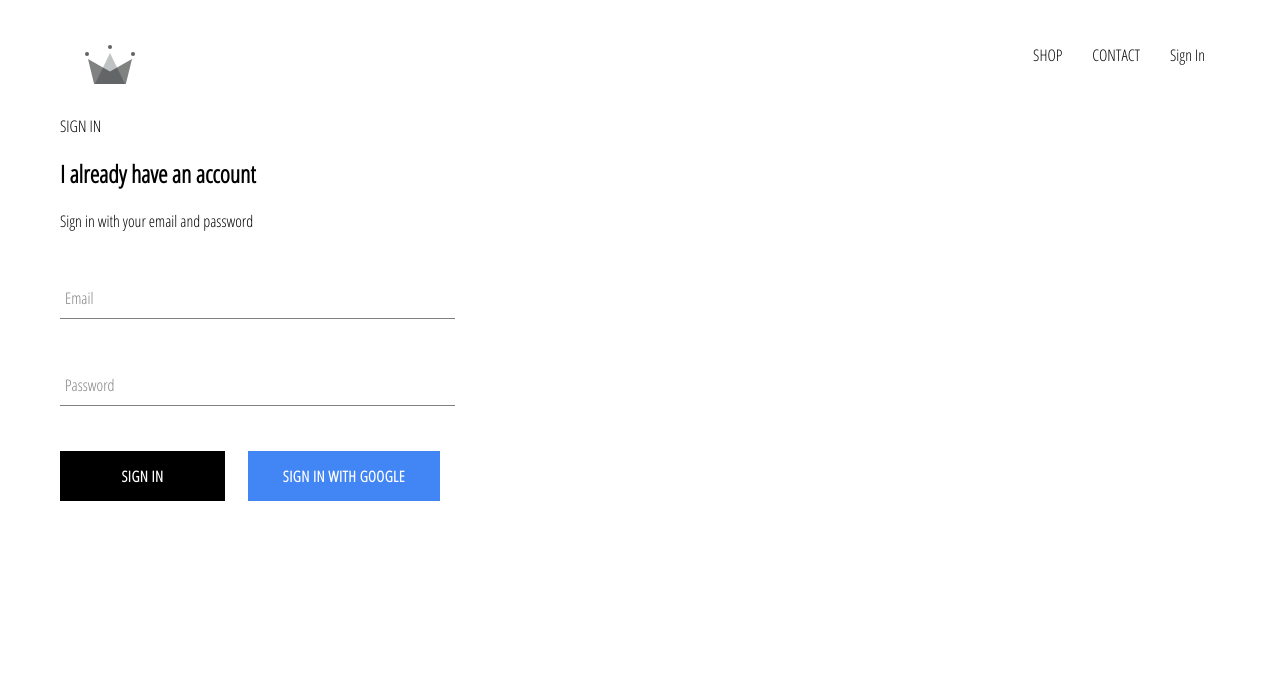
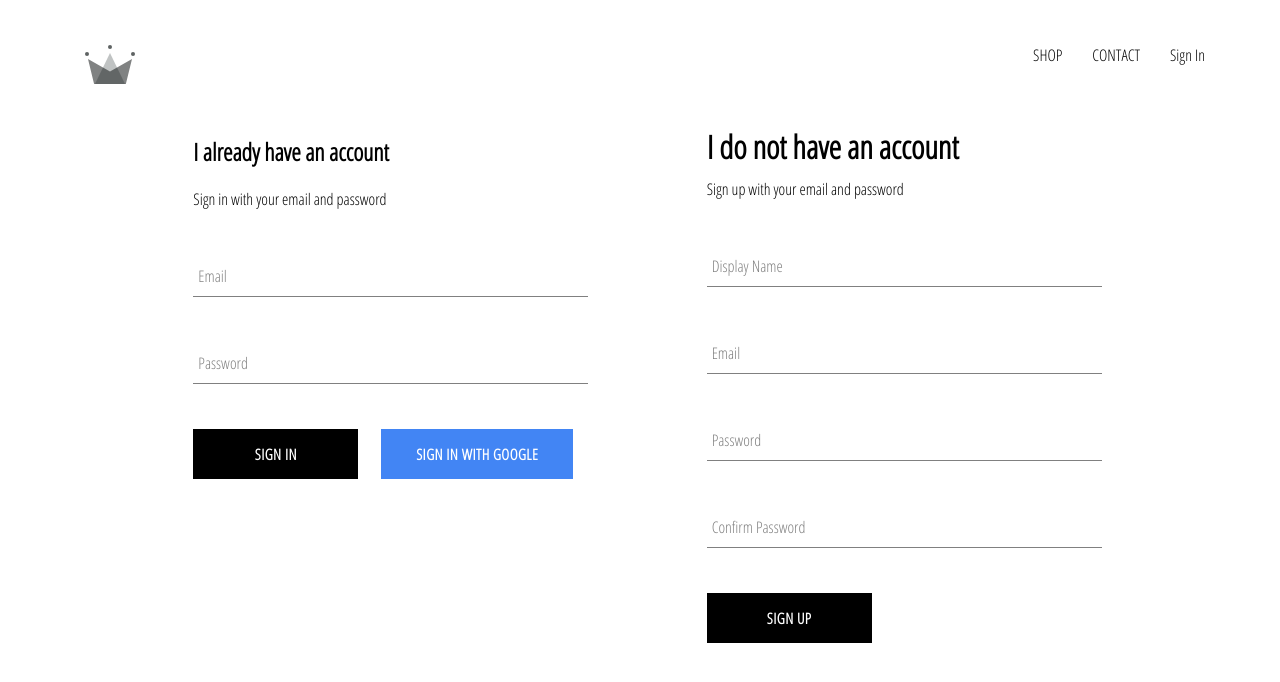
Before and after one commit to vyasriday/udemy-complete-react-developer, a React (Create React App) app in the folder ecommerce-website/: page /signin in a window 1280 px wide. Shown: the top 682 px of the page. Built offline with nearby package versions, Linux system fonts and the light colour scheme; no server answers.

Commit message:
implemented sign up and sign in with email and password and create user profile on successful sign up

```diff
--- a/ecommerce-website/src/components/sign-in/SignIn.jsx
+++ b/ecommerce-website/src/components/sign-in/SignIn.jsx
@@ -2,7 +2,7 @@
 import FormInput from '../form-input/FormInput';
 import CustomButton from '../custom-button/CustomButton';
 import { signInWithGoogle } from '../../firebase/firebase.util';
-
+import { auth } from '../../firebase/firebase.util';
 import './SignIn.scss';
 
 class SignIn extends React.Component {
@@ -20,8 +20,10 @@
 		this.setState({ [name]: value });
 	};
 
-	submitHandler = (event) => {
+	handleSubmit = async (event) => {
+		const { email, password } = this.state;
 		event.preventDefault();
+		await auth.signInWithEmailAndPassword(email, password);
 		this.setState({
 			email: '',
 			password: '',
@@ -32,7 +34,7 @@
 			<div className='sign-in'>
 				<h2>I already have an account</h2>
 				<span>Sign in with your email and password</span>
-				<form onSubmit={this.submitHandler}>
+				<form onSubmit={this.handleSubmit}>
 					<FormInput
 						type='email'
 						name='email'
--- /dev/null
+++ b/ecommerce-website/src/components/sign-up/SignUp.jsx
@@ -0,0 +1,94 @@
+import React from 'react';
+import FormInput from '../form-input/FormInput';
+import CustomButton from '../custom-button/CustomButton';
+import { createUserProfileDocument, auth } from '../../firebase/firebase.util';
+import './SignUp.scss';
+
+class SignUp extends React.Component {
+	constructor(props) {
+		super(props);
+		this.state = {
+			displayName: '',
+			email: '',
+			password: '',
+			confirmPassword: '',
+		};
+	}
+	handleChange = (event) => {
+		const { name, value } = event.target;
+		this.setState({
+			[name]: value,
+		});
+	};
+
+	handleFormSubmit = async (event) => {
+		event.preventDefault();
+		const { displayName, email, password, confirmPassword } = this.state;
+		if (password !== confirmPassword) {
+			alert('Passwords do not match');
+			return;
+		}
+		try {
+			const { user } = await auth.createUserWithEmailAndPassword(
+				email,
+				password
+			);
+			await createUserProfileDocument(user, { displayName });
+			this.setState({
+				displayName: '',
+				email: '',
+				password: '',
+				confirmPassword: '',
+			});
+		} catch (e) {
+			console.log('Error occured', e);
+		}
+	};
+
+	render() {
+		const { displayName, email, password, confirmPassword } = this.state;
+		return (
+			<div className='sign-up'>
+				<h1 className='title'>I do not have an account</h1>
+				<span>Sign up with your email and password</span>
+				<form onSubmit={this.handleFormSubmit}>
+					<FormInput
+						type='text'
+						required
+						name='displayName'
+						label='Display Name'
+						value={displayName}
+						handleChange={this.handleChange}
+					/>
+					<FormInput
+						type='email'
+						required
+						name='email'
+						label='Email'
+						value={email}
+						handleChange={this.handleChange}
+					/>
+					<FormInput
+						type='password'
+						required
+						name='password'
+						label='Password'
+						value={password}
+						handleChange={this.handleChange}
+					/>
+					<FormInput
+						type='password'
+						required
+						name='confirmPassword'
+						label='Confirm Password'
+						value={confirmPassword}
+						handleChange={this.handleChange}
+					/>
+					<CustomButton type='submit'>SIGN UP</CustomButton>
+				</form>
+			</div>
+		);
+	}
+}
+
+export default SignUp;
--- /dev/null
+++ b/ecommerce-website/src/components/sign-up/SignUp.scss
@@ -0,0 +1,9 @@
+.sign-up {
+	display: flex;
+	flex-direction: column;
+	width: 380px;
+
+	.title {
+		margin: 10px 0;
+	}
+}
--- a/ecommerce-website/src/pages/sign-in-sign-out/SignInAndSignOut.jsx
+++ b/ecommerce-website/src/pages/sign-in-sign-out/SignInAndSignOut.jsx
@@ -1,11 +1,12 @@
 import React from 'react';
 import SignIn from '../../components/sign-in/SignIn';
 import './SignInAndSignOut.scss';
+import SignUp from '../../components/sign-up/SignUp';
 
 const SignInAndSingOutPage = () => (
 	<div className='sign-in-and-sign-up'>
-		SIGN IN
 		<SignIn />
+		<SignUp />
 	</div>
 );
 
--- a/ecommerce-website/src/pages/sign-in-sign-out/SignInAndSignOut.scss
+++ b/ecommerce-website/src/pages/sign-in-sign-out/SignInAndSignOut.scss
@@ -0,0 +1,4 @@
+.sign-in-and-sign-up {
+	display: flex;
+	justify-content: space-evenly;
+}
```
